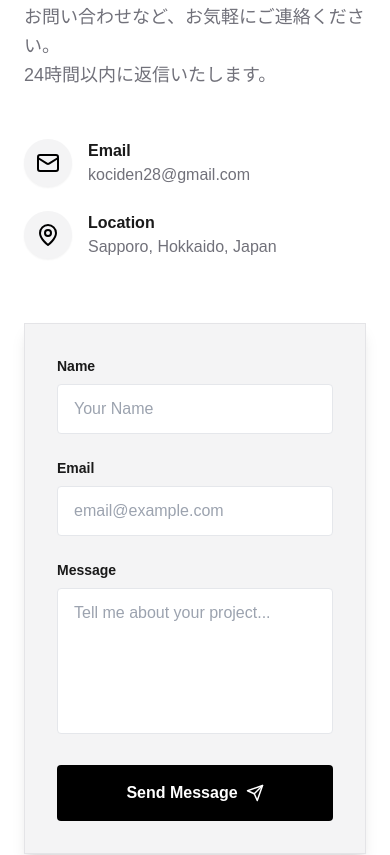
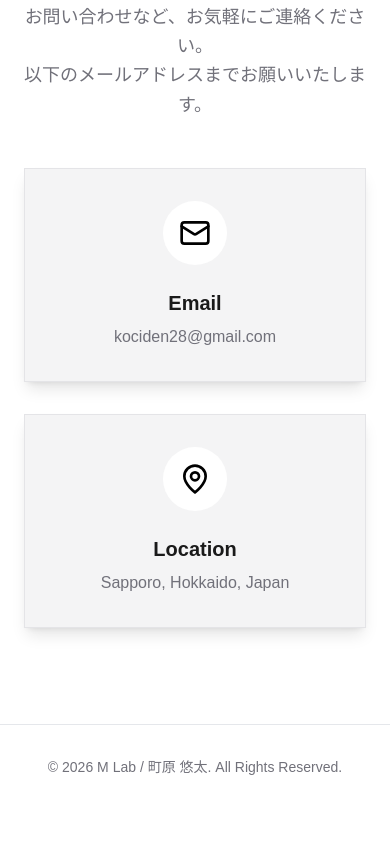
Before and after one commit to kociden/kociden.github.io, a React (Vite) app: page / in a window 390 px wide. Shown: the part 5940-6795 px from the top of the page. After the commit the page ends 6749 px from the top, so only its background shows below. Built offline with nearby package versions, Linux system fonts and the light colour scheme.

Commit message:
Contact情報を刷新

```diff
--- a/components/Contact.tsx
+++ b/components/Contact.tsx
@@ -1,166 +1,54 @@
-import React, { useState } from 'react';
-import { Send, Mail, MapPin } from 'lucide-react';
+import React from 'react';
+import { Mail, MapPin } from 'lucide-react';
 import { PROFILE } from '../constants';
 
 const Contact: React.FC = () => {
-  const [formData, setFormData] = useState({
-    name: '',
-    email: '',
-    message: '',
-    honeypot: '' // Spam protection
-  });
-  const [status, setStatus] = useState<'idle' | 'submitting' | 'success' | 'error'>('idle');
-
-  const handleChange = (e: React.ChangeEvent<HTMLInputElement | HTMLTextAreaElement>) => {
-    const { name, value } = e.target;
-    setFormData(prev => ({ ...prev, [name]: value }));
-  };
-
-  const handleSubmit = async (e: React.FormEvent) => {
-    e.preventDefault();
-
-    // Honeypot check: if filled, it's a bot
-    if (formData.honeypot) {
-      return;
-    }
-
-    setStatus('submitting');
-
-    // Simulate API call
-    try {
-      // In a real application, you would make a POST request to your backend here
-      // For this static version, we simulate a delay and then open mailto
-      await new Promise(resolve => setTimeout(resolve, 1500));
-
-      setStatus('success');
-
-      // Fallback/Actual mechanism for static site: mailto
-      const subject = encodeURIComponent(`Contact from ${formData.name}`);
-      const body = encodeURIComponent(`Name: ${formData.name}\nEmail: ${formData.email}\n\nMessage:\n${formData.message}`);
-      window.location.href = `mailto:${PROFILE.social.email}?subject=${subject}&body=${body}`;
-
-      setFormData({ name: '', email: '', message: '', honeypot: '' });
-      setTimeout(() => setStatus('idle'), 5000);
-    } catch (error) {
-      setStatus('error');
-    }
-  };
-
   return (
     <section id="contact" className="py-24 px-6 md:px-12 bg-skin-card/30">
-      <div className="max-w-6xl mx-auto grid grid-cols-1 lg:grid-cols-2 gap-16">
+      <div className="max-w-4xl mx-auto text-center">
 
-        {/* Contact Info */}
-        <div>
         <h2 className="text-3xl md:text-5xl font-bold text-skin-text mb-8">Contact</h2>
-          <p className="text-skin-muted text-lg mb-12 leading-relaxed">
-            制作依頼、技術相談、Vket出展に関するお問い合わせなど、お気軽にご連絡ください。<br/>
-            24時間以内に返信いたします。
+        <p className="text-skin-muted text-lg mb-12 leading-relaxed max-w-2xl mx-auto">
+          制作依頼、技術相談、Vket出展に関するお問い合わせなど、お気軽にご連絡ください。<br />
+          以下のメールアドレスまでお願いいたします。
         </p>
 
-          <div className="space-y-6">
-            <div className="flex items-start gap-4">
-              <div className="p-3 bg-skin-card rounded-full text-skin-accent shadow-sm">
-                <Mail size={24} />
-              </div>
-              <div>
-                <h4 className="font-bold text-skin-card-text">Email</h4>
-                <p className="text-skin-muted">{PROFILE.social.email}</p>
-              </div>
-            </div>
-            <div className="flex items-start gap-4">
-              <div className="p-3 bg-skin-card rounded-full text-skin-accent shadow-sm">
-                <MapPin size={24} />
-              </div>
-              <div>
-                <h4 className="font-bold text-skin-card-text">Location</h4>
-                <p className="text-skin-muted">Sapporo, Hokkaido, Japan</p>
-              </div>
-            </div>
-          </div>
-        </div>
-
-        {/* Form */}
-        <form
-          onSubmit={handleSubmit}
-          className="bg-skin-card p-8 shadow-lg flex flex-col gap-6"
+        <div className="grid grid-cols-1 md:grid-cols-2 gap-8 justify-center">
+          {/* Email Card */}
+          <a
+            href={`mailto:${PROFILE.social.email}`}
+            className="group flex flex-col items-center p-8 bg-skin-card shadow-lg hover:shadow-xl transition-all hover:-translate-y-1"
             style={{
               borderRadius: 'var(--style-rounded)',
               border: 'var(--style-border)'
             }}
           >
-          {/* Honeypot Field (Hidden) */}
-          <input
-            type="text"
-            name="honeypot"
-            value={formData.honeypot}
-            onChange={handleChange}
-            style={{ display: 'none' }}
-            tabIndex={-1}
-            autoComplete="off"
-          />
+            <div className="p-4 bg-skin-base rounded-full text-skin-accent mb-6 group-hover:scale-110 transition-transform">
+              <Mail size={32} />
+            </div>
+            <h4 className="font-bold text-xl text-skin-card-text mb-2">Email</h4>
+            <p className="text-skin-muted break-all group-hover:text-skin-accent transition-colors">
+              {PROFILE.social.email}
+            </p>
+          </a>
 
-          <div>
-            <label htmlFor="name" className="block text-sm font-bold text-skin-card-text mb-2">Name</label>
-            <input
-              type="text"
-              id="name"
-              name="name"
-              required
-              value={formData.name}
-              onChange={handleChange}
-              className="w-full px-4 py-3 bg-skin-base border border-skin-muted/20 text-skin-text rounded focus:outline-none focus:ring-2 focus:ring-skin-accent transition-all"
-              placeholder="Your Name"
-            />
+          {/* Location Card */}
+          <div
+            className="flex flex-col items-center p-8 bg-skin-card shadow-lg"
+            style={{
+              borderRadius: 'var(--style-rounded)',
+              border: 'var(--style-border)'
+            }}
+          >
+            <div className="p-4 bg-skin-base rounded-full text-skin-accent mb-6">
+              <MapPin size={32} />
             </div>
-
-          <div>
-            <label htmlFor="email" className="block text-sm font-bold text-skin-card-text mb-2">Email</label>
-            <input
-              type="email"
-              id="email"
-              name="email"
-              required
-              value={formData.email}
-              onChange={handleChange}
-              className="w-full px-4 py-3 bg-skin-base border border-skin-muted/20 text-skin-text rounded focus:outline-none focus:ring-2 focus:ring-skin-accent transition-all"
-              placeholder="email@example.com"
-            />
+            <h4 className="font-bold text-xl text-skin-card-text mb-2">Location</h4>
+            <p className="text-skin-muted">
+              Sapporo, Hokkaido, Japan
+            </p>
           </div>
-
-          <div>
-            <label htmlFor="message" className="block text-sm font-bold text-skin-card-text mb-2">Message</label>
-            <textarea
-              id="message"
-              name="message"
-              required
-              rows={5}
-              value={formData.message}
-              onChange={handleChange}
-              className="w-full px-4 py-3 bg-skin-base border border-skin-muted/20 text-skin-text rounded focus:outline-none focus:ring-2 focus:ring-skin-accent transition-all resize-none"
-              placeholder="Tell me about your project..."
-            />
         </div>
-
-          <button
-            type="submit"
-            disabled={status === 'submitting'}
-            className={`
-              flex items-center justify-center gap-2 py-4 px-6 rounded font-bold text-white transition-all transform hover:-translate-y-1
-              ${status === 'submitting' ? 'bg-gray-400 cursor-not-allowed' : 'bg-skin-accent hover:shadow-lg'}
-            `}
-          >
-            {status === 'submitting' ? (
-              'Sending...'
-            ) : status === 'success' ? (
-              'Message Sent!'
-            ) : (
-              <>
-                Send Message <Send size={18} />
-              </>
-            )}
-          </button>
-        </form>
 
       </div>
     </section>
```
Lines whose indentation alone changed are shown as unchanged.
